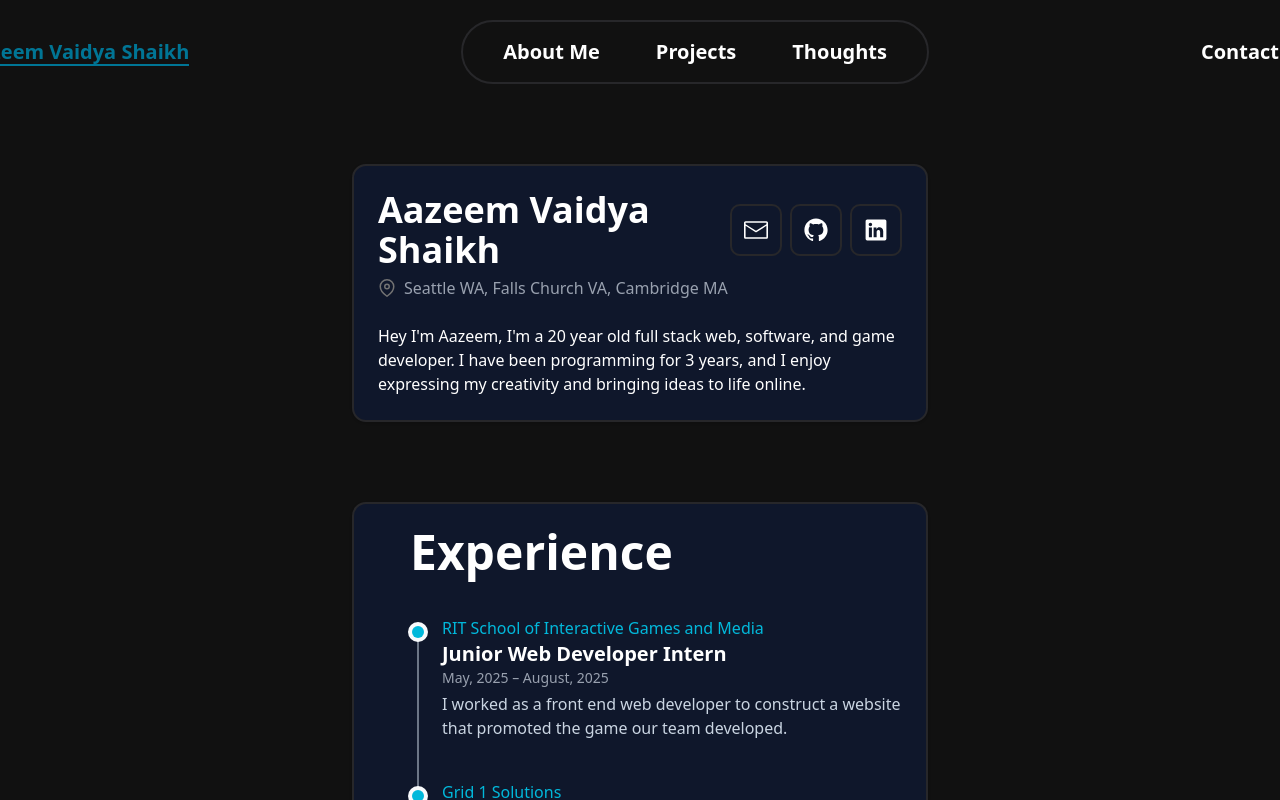
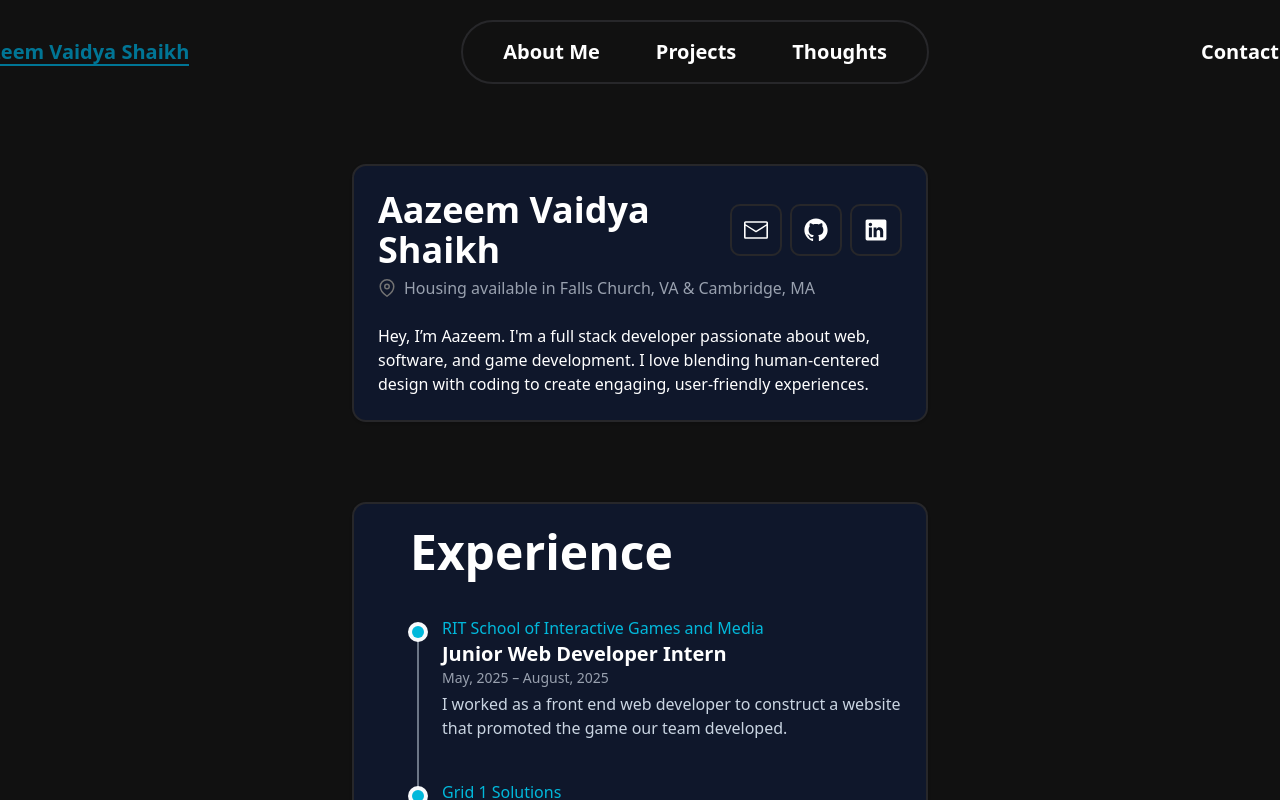
Before and after one commit to AazeemVS/Portfolio-Site, a React (Vite) app: page /LandingPage in a window 1280 px wide. Shown: the top 800 px of the page. Built offline with nearby package versions, Linux system fonts and the light colour scheme.

Commit message:
Updated my about me landiing page card

```diff
--- a/src/components/ui/about-me-card.tsx
+++ b/src/components/ui/about-me-card.tsx
@@ -80,16 +80,18 @@ const AbtMe = () => {
               <circle cx="12" cy="10" r="3"></circle>
             </svg>
             <p className="text-gray-400 text-sm sm:text-base">
-              Seattle WA, Falls Church VA, Cambridge MA
+              <p className="text-gray-400 text-sm sm:text-base">
+                Housing available in Falls Church, VA & Cambridge, MA
+              </p>
             </p>
           </div>
         </CardDescription>
       </CardHeader>
       <CardContent>
         <p className="text-sm sm:text-base">
-          Hey I'm Aazeem, I'm a 20 year old full stack web, software, and game
-          developer. I have been programming for 3 years, and I enjoy expressing
-          my creativity and bringing ideas to life online.
+          Hey, I’m Aazeem. I'm a full stack developer passionate about web,
+          software, and game development. I love blending human-centered design
+          with coding to create engaging, user-friendly experiences.
         </p>
       </CardContent>
     </Card>
```
